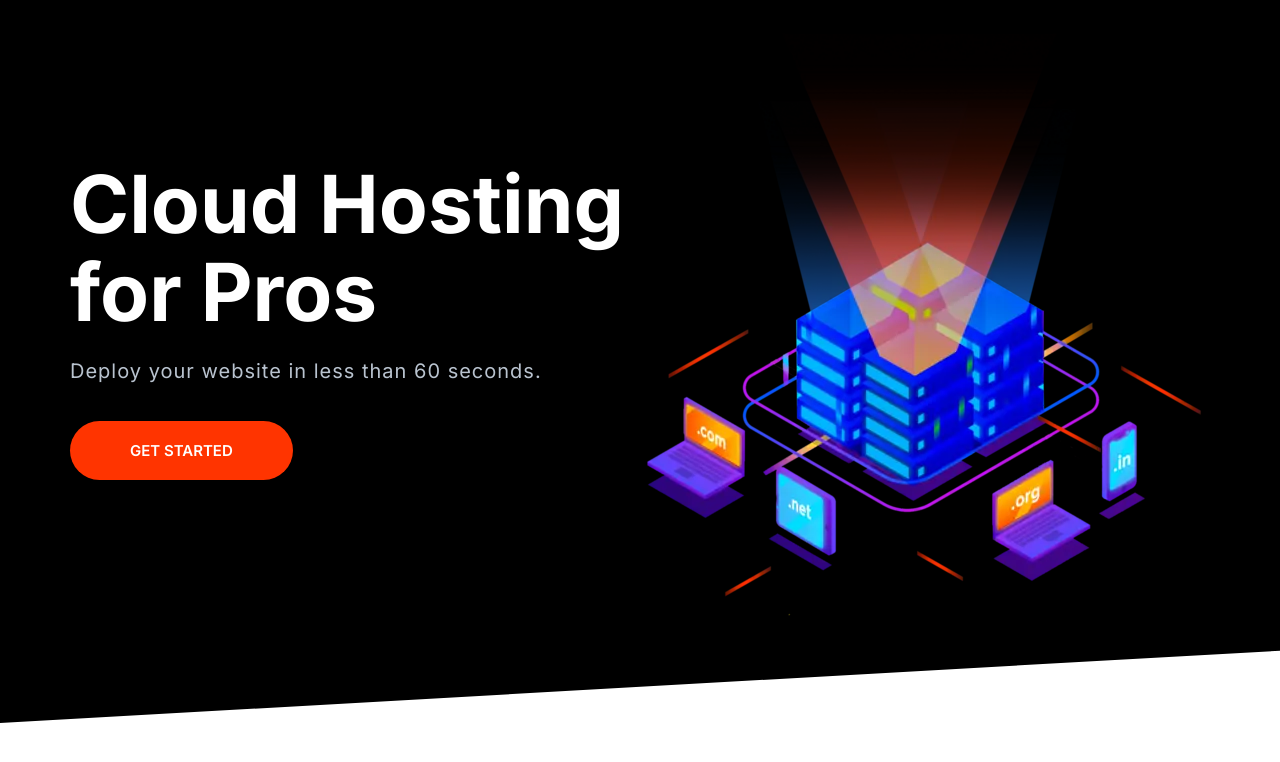
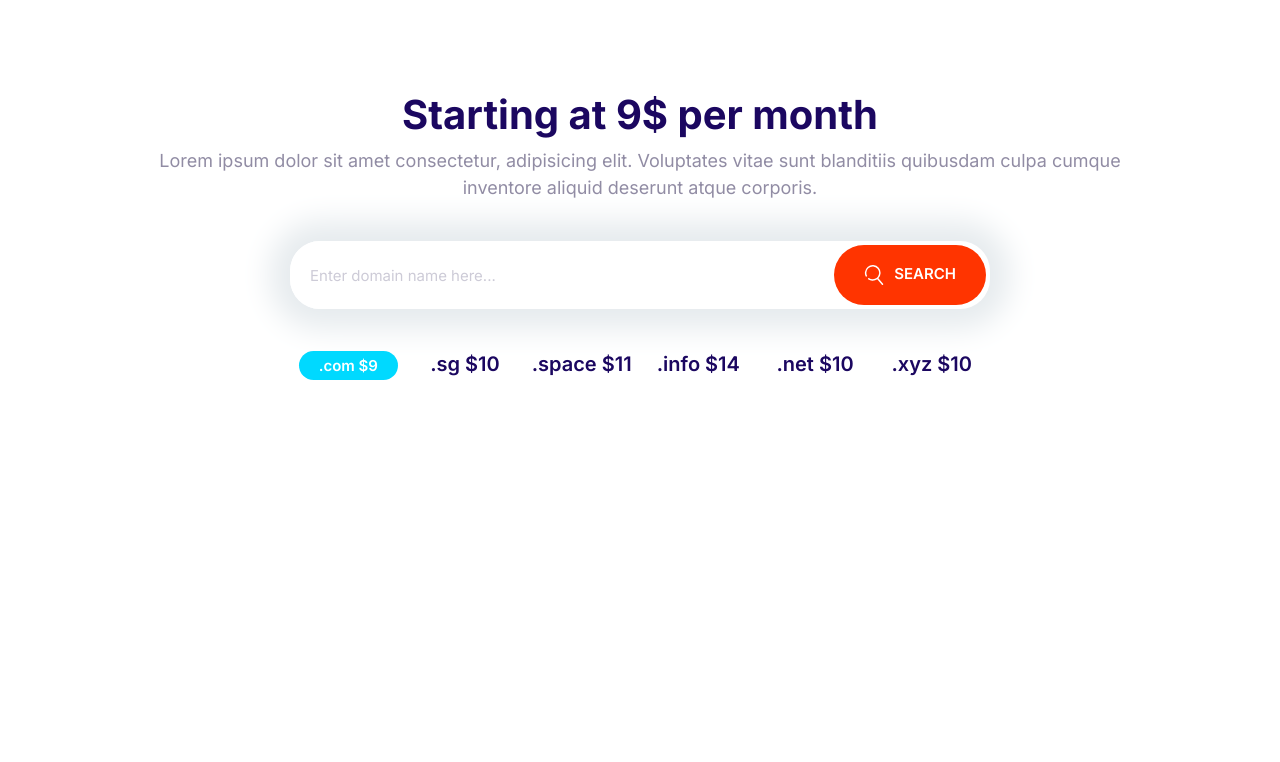
Before and after one commit to yuriamancio/moshifycourse, a plain HTML site: page index.html in a window 1280 px wide. Drawn offline with Linux system fonts and the light colour scheme.

Commit message:
Define the domain block

```diff
--- a/css/styles.css
+++ b/css/styles.css
@@ -165,11 +165,6 @@ a {
   height: 40px;
 }
 
-.icon--small {
-  width: 30px;
-  height: 30px;
-}
-
 .icon--primary {
   fill: var(--color-primary);
 }
@@ -200,10 +195,18 @@ a {
   font-size: 1.8rem;
   font-weight: 600;
   margin: 1rem 0;
+  outline: 0;
   padding: 2rem 3rem;
   text-align: center;
   text-transform: uppercase;
   white-space: nowrap;
+}
+
+.btn .icon {
+  width: 2rem;
+  height: 2rem;
+  margin-right: 1rem;
+  vertical-align: middle;
 }
 
 .btn--primary {
@@ -283,7 +286,7 @@ a {
 .input-group .input {
   border: 0;
   flex-grow: 1;
-  padding: 1.5rem 1rem;
+  padding: 1.5rem 2rem;
 }
 
 .input-group .btn {
@@ -694,3 +697,28 @@ nav.collapsible--expanded .nav__toggler {
     align-self: center;
   }
 }
+
+/* Domain Block */
+.block-domain .input-group {
+  box-shadow: 0 0 30px 20px #e6ebee;
+  border: 0;
+  margin: 4rem auto;
+  max-width: 700px;
+}
+
+.block-domain__prices {
+  display: grid;
+  grid-template-columns: repeat(3, 1fr);
+  grid-template-rows: repeat(2, 6rem);
+  justify-items: center;
+  font-size: 2rem;
+  font-weight: 600;
+  max-width: 700px;
+  margin: 0 auto;
+}
+
+@media screen and (min-width: 768px) {
+  .block-domain__prices {
+    grid-template-columns: repeat(auto-fit, minmax(10rem, 1fr));
+  }
+}
--- a/index.html
+++ b/index.html
@@ -18,29 +18,36 @@
     <link rel="stylesheet" href="css/styles.css" />
   </head>
   <body>
-    <section class="block block--dark block--skewed-left hero">
-      <div class="container grid grid--1x2">
-        <header class="block__header hero__content">
-          <h1 class="block__heading">Cloud Hosting for Pros</h1>
-          <p class="hero__tagline">
-            Deploy your website in less than 60 seconds.
-          </p>
-          <a href="#" class="btn btn--accent btn--stretched">Get Started</a>
-        </header>
-        <picture>
-          <source
-            type="image/webp"
-            srcset="images/banner.webp 1x, images/banner@2x.webp 2x"
-          />
-          <source
-            type="image/png"
-            srcset="images/banner.png 1x, images/banner@2x.png 2x"
-          />
-          <img class="hero__image" src="/images/banner.png" alt="" />
-        </picture>
+    <section class="block container block-domain">
+      <header class="block__header">
+        <h2>Starting at 9$ per month</h2>
+        <p>
+          Lorem ipsum dolor sit amet consectetur, adipisicing elit. Voluptates
+          vitae sunt blanditiis quibusdam culpa cumque inventore aliquid
+          deserunt atque corporis.
+        </p>
+      </header>
+      <div class="input-group">
+        <input
+          type="text"
+          class="input"
+          placeholder="Enter domain name here..."
+        />
+        <button class="btn btn--accent">
+          <svg class="icon icon--white icon--small">
+            <use xlink:href="images/sprite.svg#search"></use></svg
+          >Search
+        </button>
       </div>
+      <ul class="list block-domain__prices">
+        <li><span class="badge badge--secondary">.com $9</span></li>
+        <li>.sg $10</li>
+        <li>.space $11</li>
+        <li>.info $14</li>
+        <li>.net $10</li>
+        <li>.xyz $10</li>
+      </ul>
     </section>
-
     <script src="/js/main.js"></script>
   </body>
 </html>
```
Also changed, not shown: components/domain-block.html (added, +26 -0 lines), components/input-group.html (+2 -5 lines).
